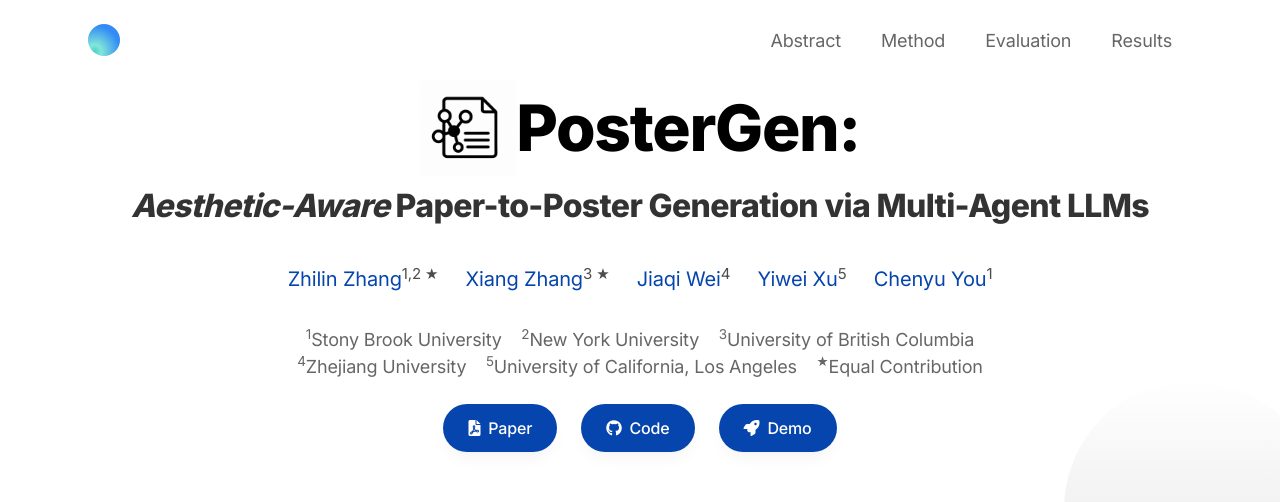
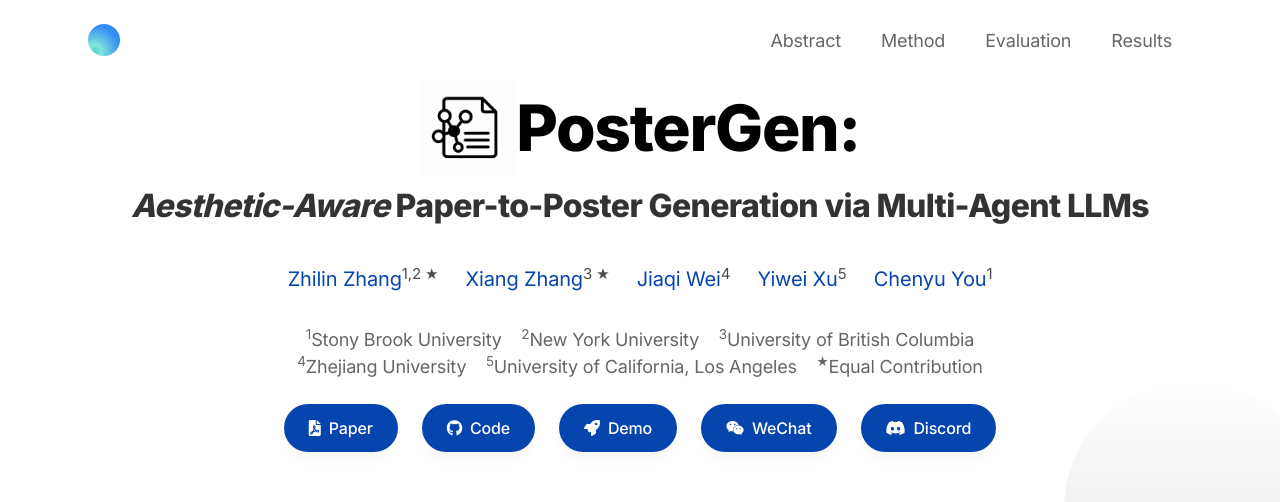
Before and after one commit to Y-Research-SBU/TimeSeriesScientist, a website: page index.html in a window 1280 px wide. Shown: the top 502 px of the page. Drawn offline with Linux system fonts and the light colour scheme; some icons are missing.

Commit message:
Update links

```diff
--- a/index.html
+++ b/index.html
@@ -188,7 +188,7 @@
                                     </p>
                                 </div>
                                 <div class="flex flex-wrap justify-center gap-4 md:gap-6" data-aos="zoom-y-out" data-aos-delay="300">
-                                    <a class="btn text-white px-6 py-3 rounded-full flex items-center gap-2 transition-all duration-200 shadow-lg hover:shadow-xl" style="background-color: #0645ad;" onmouseover="this.style.backgroundColor='#0538a0'" onmouseout="this.style.backgroundColor='#0645ad'" href="https://github.com/Y-Research-SBU/PosterGen" target="_blank">
+                                    <a class="btn text-white px-6 py-3 rounded-full flex items-center gap-2 transition-all duration-200 shadow-lg hover:shadow-xl" style="background-color: #0645ad;" onmouseover="this.style.backgroundColor='#0538a0'" onmouseout="this.style.backgroundColor='#0645ad'" href="https://arxiv.org/abs/2508.17188" target="_blank">
                                         <i class="fas fa-file-pdf"></i>
                                         <span>Paper</span>
                                     </a>
@@ -199,6 +199,14 @@
                                     <a class="btn text-white px-6 py-3 rounded-full flex items-center gap-2 transition-all duration-200 shadow-lg hover:shadow-xl" style="background-color: #0645ad;" onmouseover="this.style.backgroundColor='#0538a0'" onmouseout="this.style.backgroundColor='#0645ad'" href="https://huggingface.co/spaces/Y-Research-Group/PosterGen" target="_blank">
                                         <i class="fas fa-rocket"></i>
                                         <span>Demo</span>
+                                    </a>
+                                    <a class="btn text-white px-6 py-3 rounded-full flex items-center gap-2 transition-all duration-200 shadow-lg hover:shadow-xl" style="background-color: #0645ad;" onmouseover="this.style.backgroundColor='#0538a0'" onmouseout="this.style.backgroundColor='#0645ad'" href="https://github.com/Y-Research-SBU/PosterGen/issues/1" target="_blank">
+                                        <i class="fab fa-weixin"></i>
+                                        <span>WeChat</span>
+                                    </a>
+                                    <a class="btn text-white px-6 py-3 rounded-full flex items-center gap-2 transition-all duration-200 shadow-lg hover:shadow-xl" style="background-color: #0645ad;" onmouseover="this.style.backgroundColor='#0538a0'" onmouseout="this.style.backgroundColor='#0645ad'" href="https://discord.gg/5K8cPpWP" target="_blank">
+                                        <i class="fab fa-discord"></i>
+                                        <span>Discord</span>
                                     </a>
                                 </div>
                             </div>
```
